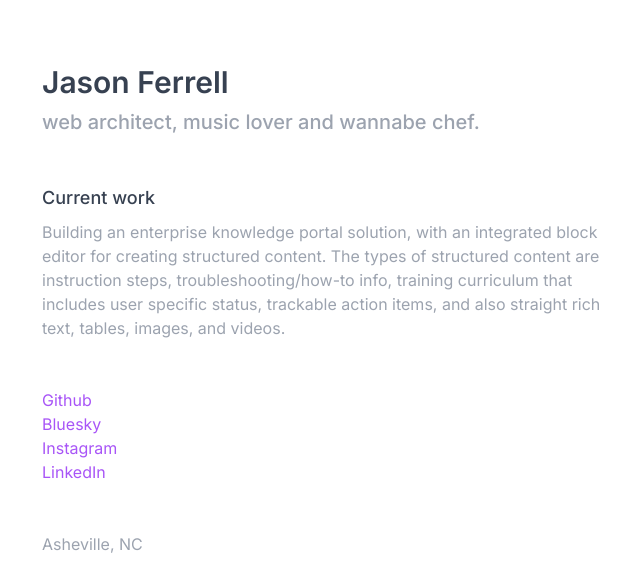
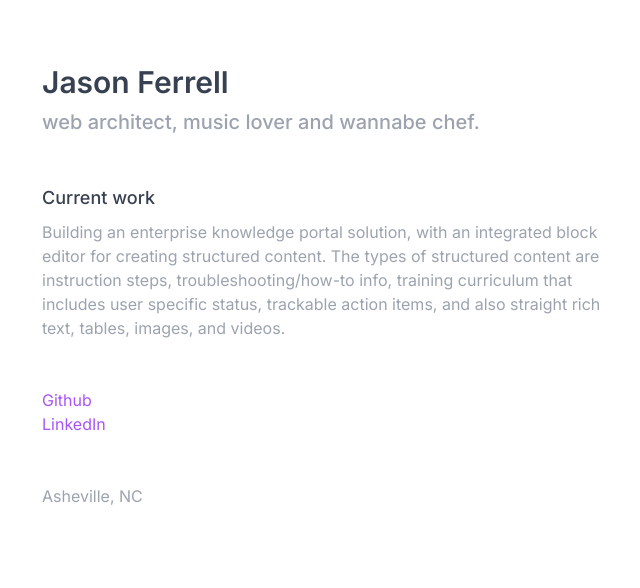
Before and after one commit to jferrel7/jason-ferrell, a Next.js app: page / in a window 1280 px wide. Shown: the top 588 px of the page, without its empty margins (22-662 px from the left). Built offline with nearby package versions, Linux system fonts and the light colour scheme.

Commit message:
remove instagram and bluesky

```diff
--- a/src/app/page.js
+++ b/src/app/page.js
@@ -11,8 +11,6 @@ export default function Home() {
       </p>
       <ul className="mb-12">
         <li><a href="https://github.com/jferrel7" title="Github" className="text-purple-500">Github</a></li>
-        <li><a href="https://bsky.app/profile/jasonferrell.bsky.social" title="Bluesky" className="text-purple-500">Bluesky</a></li>
-        <li><a href="https://instagram.com/jasonferrell" title="Instagram" className="text-purple-500">Instagram</a></li>
         <li><a href="https://www.linkedin.com/in/jasonferrell/" title="LinkedIn" className="text-purple-500">LinkedIn</a></li>
       </ul>
       <p className="text-gray-400">
```
